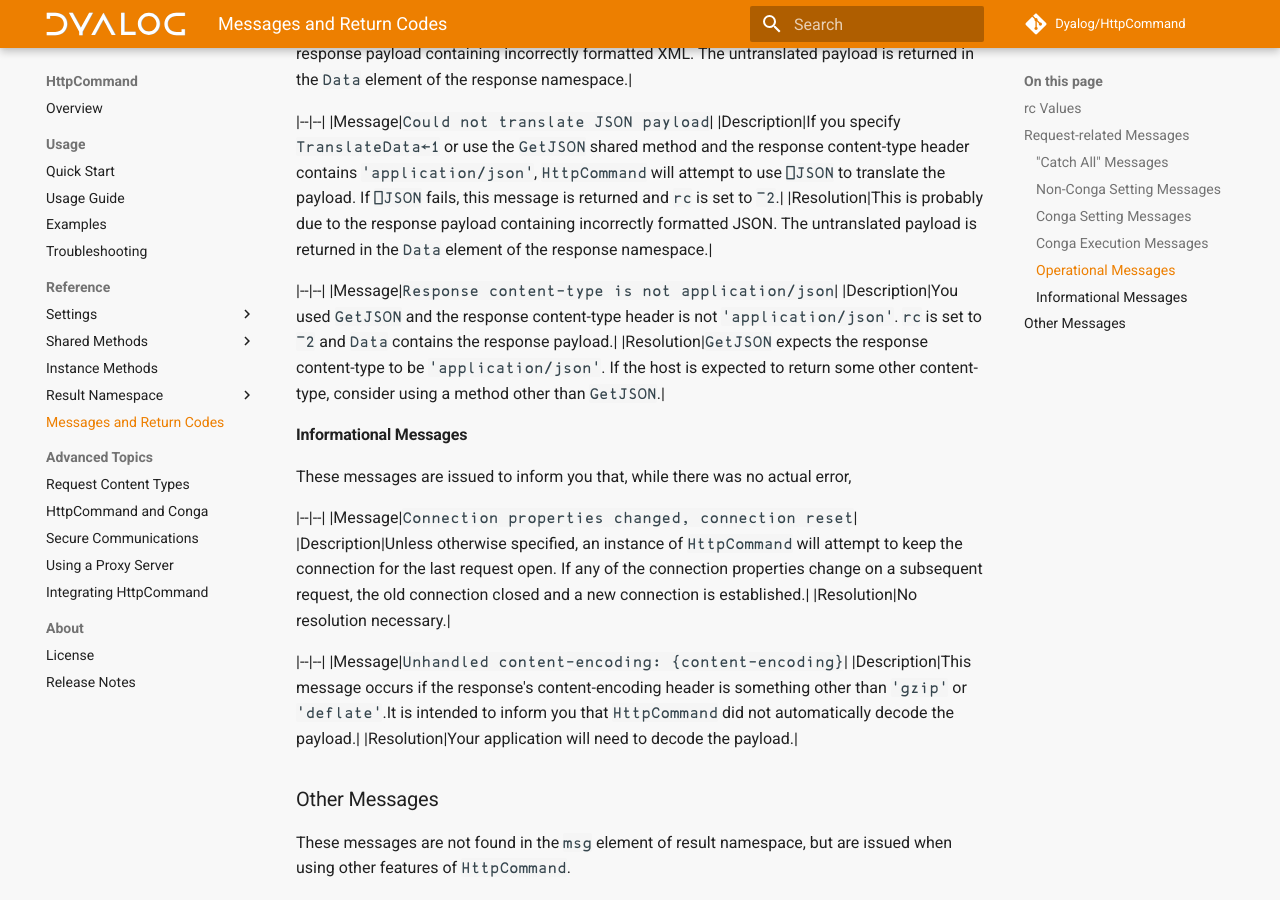
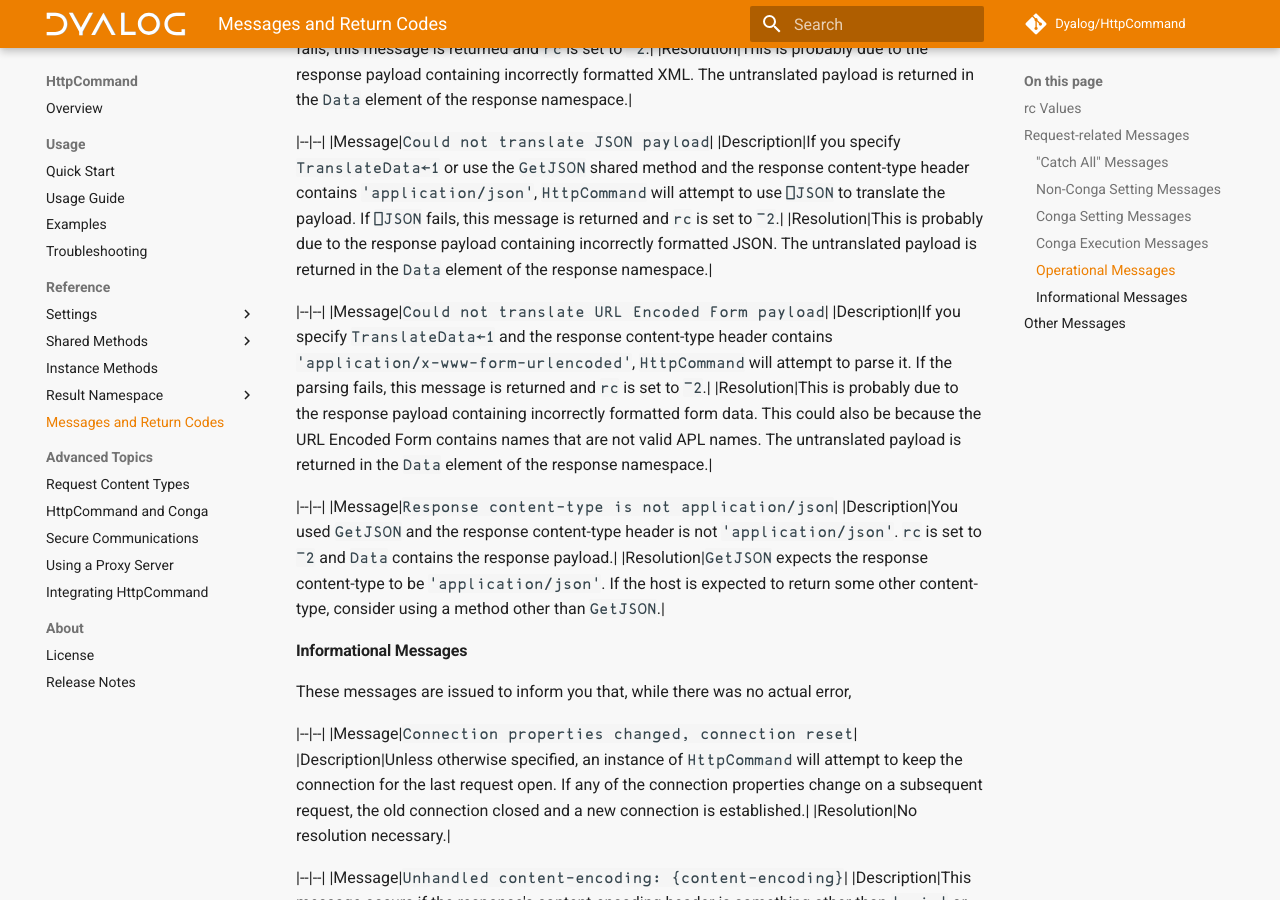
Before and after one commit to Dyalog/HttpCommand, an MkDocs documentation site: the page built from docs/msgs.md, in a window 1280 px wide and 900 px high, scrolled down 7298 px. Built offline with MkDocs 1.6.1 and Material for MkDocs 9.7.7, drawn with Linux system fonts in a browser that asks for light colours; comment, search, counter and statistics services are not loaded; the version menu is left out; some of the changed text lies outside the part shown.

Commit message:
Add ParseUrlencodedForm function to handle form data (#65)
* Add ParseUrlencodedForm function to handle form data

* Clean up ParseUrlencodedForm error handling and data structure

* Fix indentation

* Clean up ParseUrlencodedForm error trapping

* Bump version and update documentation

```diff
--- a/docs/msgs.md
+++ b/docs/msgs.md
@@ -6,7 +6,7 @@ The value of `rc` may be interpreted as follows:
 |-|:-:|-|
 |No error|`0`|`HttpCommand` was able to format and send the request and receive a response without error.|
 |Conga error|`>0`|If `rc` is a positive integer, it is a return code that is signalled by Conga when sending the request and receiving the response. If Conga detects an error at the operating system level, it will return the operating system return code. For instance, 10013 is the Microsoft Windows return code for "port in use".|
-|Translation Error|`¯2`|You specified `TranslateData←1` and `HttpCommand` was unable to translate an XML or JSON response payload using `⎕XML` or `⎕JSON` respectively or you used `GetJSON` and response content-type header was not `'application/json'`. |
+|Translation Error|`¯2`|You specified `TranslateData←1` and `HttpCommand` was unable to translate an XML, JSON, or URL Encoded Form response payload (using `⎕XML`, `⎕JSON`, or parsing into a namespace respectively), or you used `GetJSON` and response content-type header was not `'application/json'`. |
 |Everything else|`¯1`|This is the generic return code for any error condition that is not signalled by Conga.|
 
 In general if `rc=0` then `msg` will be empty. There are circumstances where `msg` will contain an informational message even if `rc=0`.  These messages are included below.
@@ -270,6 +270,11 @@ The messages in this section are returned when Conga returns a non-zero return c
 |Resolution|This is probably due to the response payload containing incorrectly formatted JSON. The untranslated payload is returned in the `Data` element of the response namespace.|
 
 |--|--|
+|Message|`Could not translate URL Encoded Form payload`|
+|Description|If you specify `TranslateData←1` and the response content-type header contains `'application/x-www-form-urlencoded'`, `HttpCommand` will attempt to parse it. If the parsing fails, this message is returned and `rc` is set to `¯2`.|
+|Resolution|This is probably due to the response payload containing incorrectly formatted form data. This could also be because the URL Encoded Form contains names that are not valid APL names. The untranslated payload is returned in the `Data` element of the response namespace.|
+
+|--|--|
 |Message|`Response content-type is not application/json`|
 |Description|You used `GetJSON` and the response content-type header is not `'application/json'`. `rc` is set to `¯2` and `Data` contains the response payload.|
 |Resolution|`GetJSON` expects the response content-type to be `'application/json'`.  If the host is expected to return some other content-type, consider using a method other than `GetJSON`.|
```
Also changed, not shown: docs/content-types.md (+1 -1 lines), docs/operational-settings.md (+1 -1 lines), docs/release-notes.md (+3 -0 lines), docs/result-response.md (+5 -1 lines), 1 other file.
